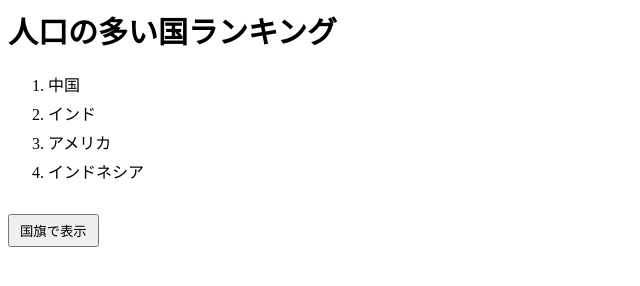
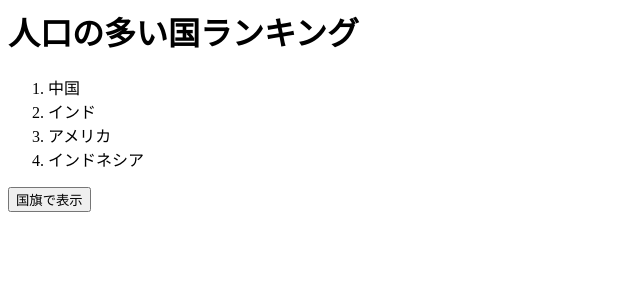
Before and after one commit to c3250078/www, a plain HTML site: page kadai8-1/index.html in a window 1280 px wide. Shown: the whole page, without its empty margins (0-640 px from the left). Drawn offline with Linux system fonts and the light colour scheme.

Commit message:
2026/11/24

```diff
--- a/kadai8-1/index.html
+++ b/kadai8-1/index.html
@@ -3,34 +3,12 @@
 <head>
     <meta charset="UTF-8">
 <title>人口の多い国ランキング</title>
-
-<style>
-    h1 {
-        font-size: 30px;
-    }
-
-    li {
-        margin-bottom: 5px;
-    }
-
-    img {
-        width:64px;
-        height: 44px;
-        border: 1px solid black;
-        vertical-align: middle;
-    }
-
-    button {
-        margin-top: 15px;
-        padding: 5px 10px;
-    }
-</style>
 </head>
 
 <body>
 
     <h1>人口の多い国ランキング</h1>
-<ol id="continue">
+<ol id="countryList">
     <li>中国</li>
     <li>インド</li>
     <li>アメリカ</li>
```
